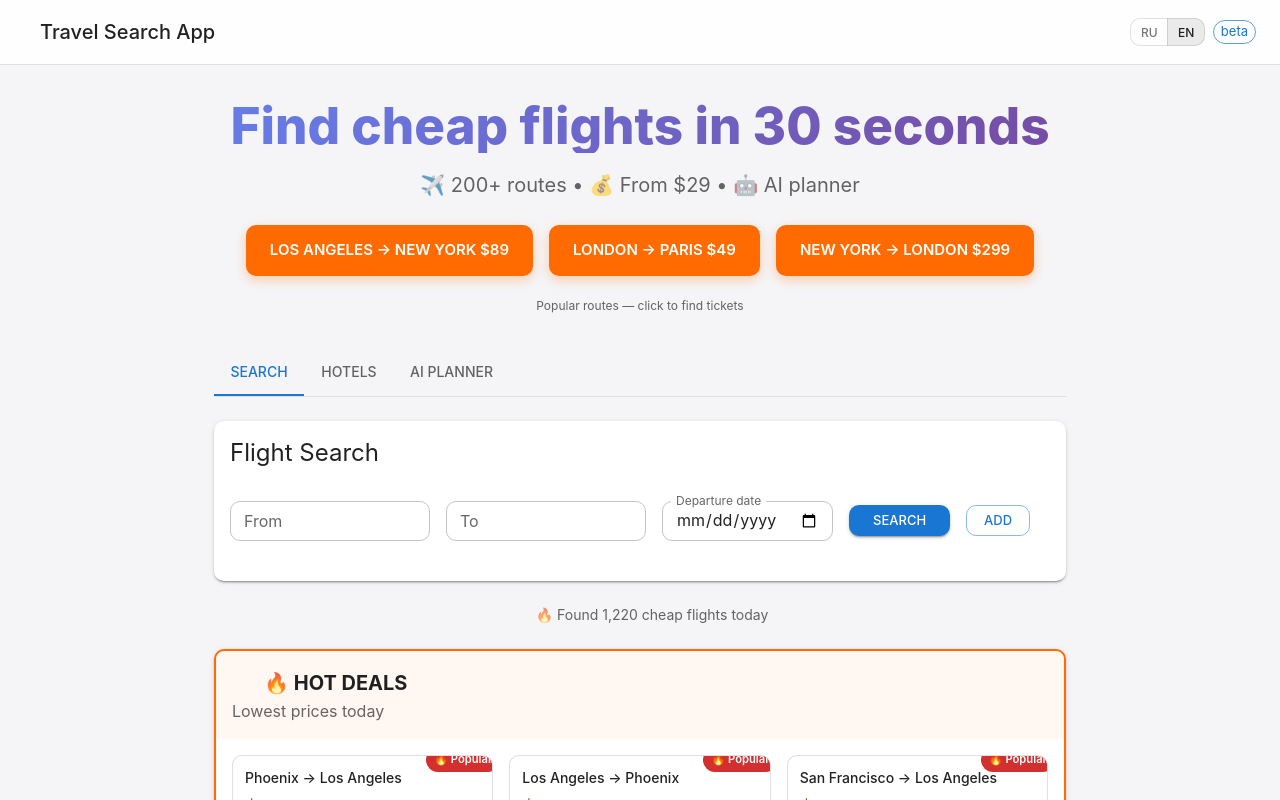
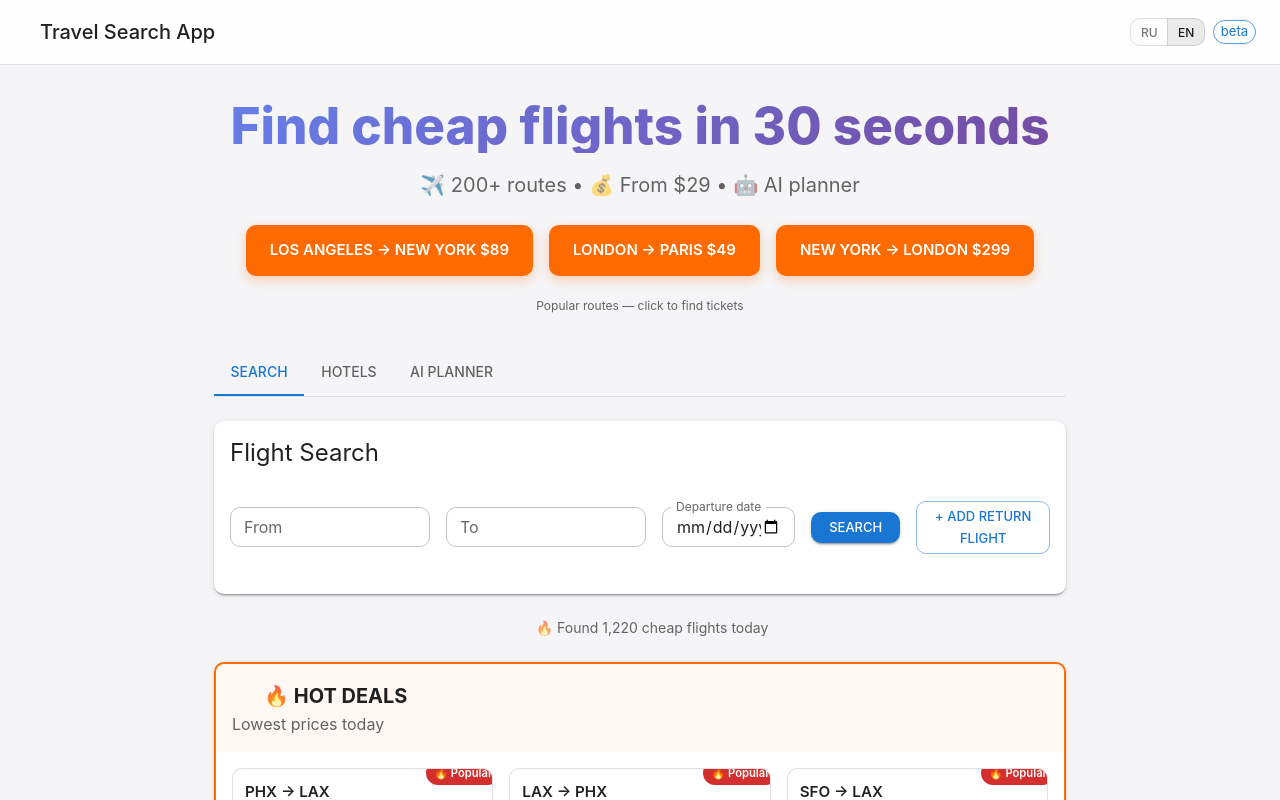
Before and after one commit to dimanya/travel-search-app, a React (Vite) app in the folder client/: page / in a window 1280 px wide. Shown: the top 800 px of the page. Built offline with nearby package versions, Linux system fonts and the light colour scheme; no server answers; some icons are missing.

Commit message:
fix: improve search form and hot deals display
- Rename ADD button to '+ Add return flight' / '+ Обратный рейс'
- HOT DEALS: use airport codes (SFO → LAX) instead of city names
- Prevents text truncation in route cards
- Cleaner, more compact display

```diff
--- a/client/src/App.jsx
+++ b/client/src/App.jsx
@@ -487,10 +487,7 @@ export default function App() {
                     gap: 2,
                   }}
                 >
-                  {getCheapestRoutes(6).map((r) => {
-                    const fromCity = lang === 'ru' ? r.fromCity_ru : r.fromCity_en;
-                    const toCity = lang === 'ru' ? r.toCity_ru : r.toCity_en;
-                    return (
+                  {getCheapestRoutes(6).map((r) => (
                       <Card
                         key={`hot-${r.from}-${r.to}`}
                         variant="outlined"
@@ -515,8 +512,8 @@ export default function App() {
                           }}
                         />
                         <CardContent sx={{ p: 1.5, '&:last-child': { pb: 1.5 } }}>
-                          <Typography variant="body2" sx={{ fontWeight: 500, mb: 0.5 }}>
-                            {fromCity} → {toCity}
+                          <Typography variant="body2" sx={{ fontWeight: 600, mb: 0.5, fontSize: '0.95rem' }}>
+                            {r.from} → {r.to}
                           </Typography>
                           <Typography variant="h6" color="success.main" sx={{ fontWeight: 700 }}>
                             ${r.price}
@@ -526,8 +523,7 @@ export default function App() {
                           </Typography>
                         </CardContent>
                       </Card>
-                    );
-                  })}
+                    ))}
                 </Box>
               </CardContent>
             </Card>
--- a/client/src/i18n.js
+++ b/client/src/i18n.js
@@ -14,7 +14,7 @@ const translations = {
     toLabel: 'Куда',
     dateLabel: 'Дата вылета',
     searchBtn: 'Поиск',
-    addBtn: 'Добавить',
+    addBtn: '+ Обратный рейс',
     plannerTitle: 'AI Travel Planner',
     plannerSub: 'Сгенерируй маршрут и примерную смету с помощью AI',
     originLabel: 'Город отправления',
@@ -63,7 +63,7 @@ const translations = {
     toLabel: 'To',
     dateLabel: 'Departure date',
     searchBtn: 'Search',
-    addBtn: 'Add',
+    addBtn: '+ Add return flight',
     plannerTitle: 'AI Travel Planner',
     plannerSub: 'Generate an itinerary and budget estimate with AI',
     originLabel: 'Departure city',
```
Also changed, not shown: 640 other files (tests, documents, lock files or other folders).
